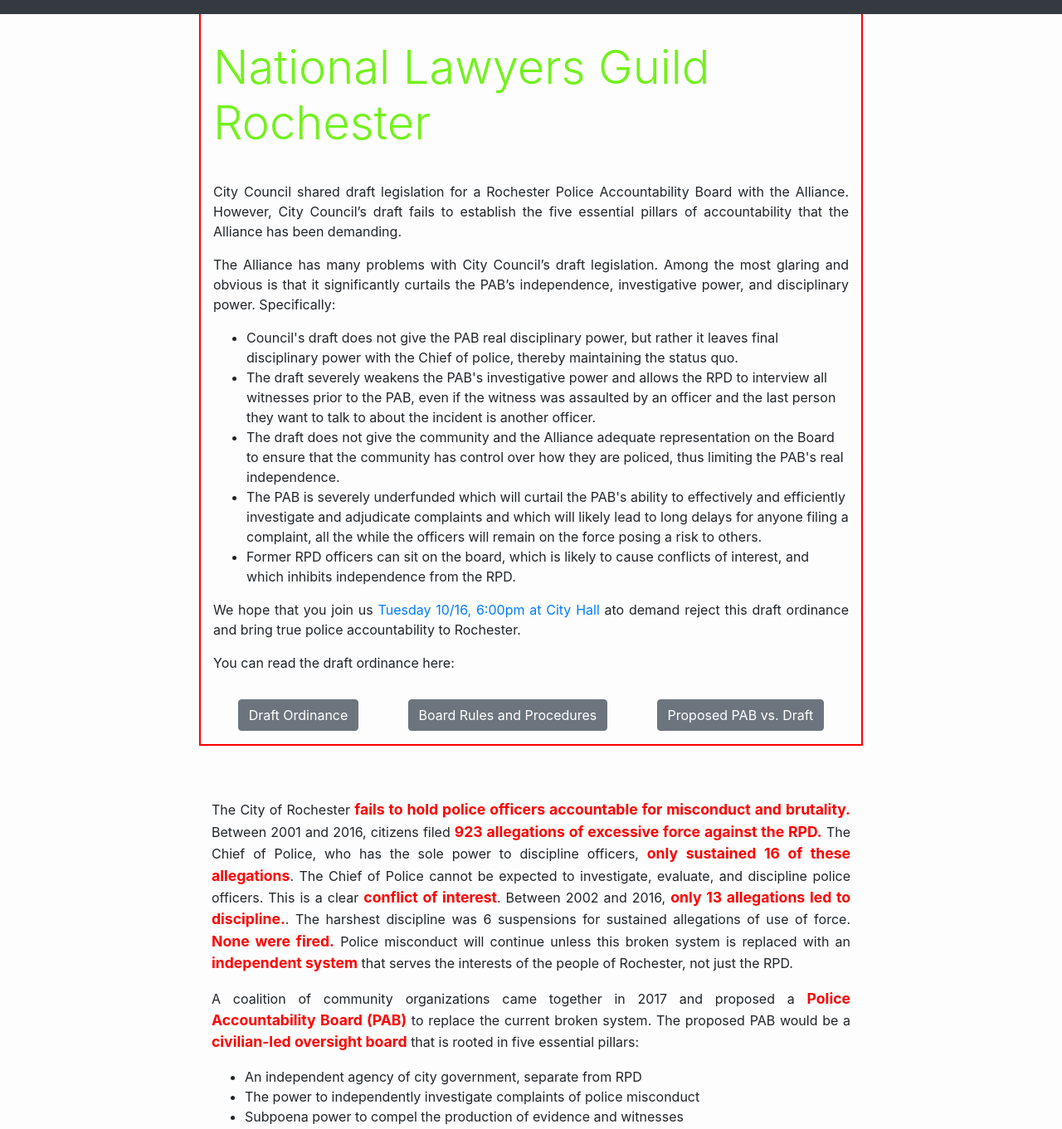
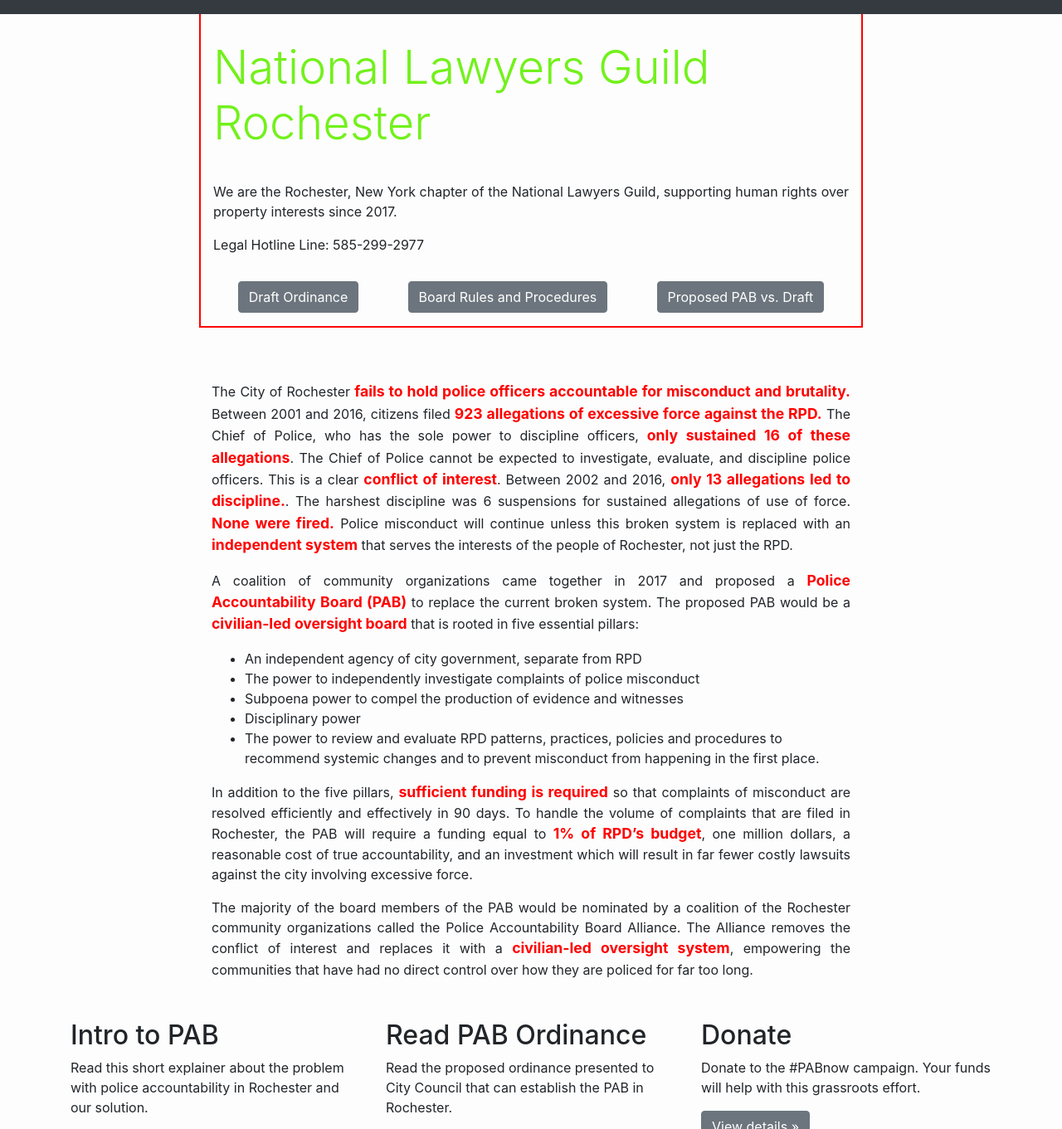
Before and after one commit to christopherbarilla/christopherbarilla.github.io, a Jekyll site: the page built from index.html, in a window 1280 px wide and 1400 px high, scrolled down 791 px, cut to the strip 39-1400 px from the top of the window. Shown: the whole strip at 83% size. Built offline with Jekyll 4.4.1, drawn with Linux system fonts in a browser that asks for light colours; nearby versions of some CDN libraries; comment, search, counter and statistics services are not loaded.

Commit message:
Update index.html

```diff
--- a/index.html
+++ b/index.html
@@ -16,21 +16,8 @@
 	 <div class="jumbotron">
         	<div style="width: 100%; max-width: 800px; border: 2px solid red;" class="container mission-statement">
            	   <h1 class="display-4" style="color:#72F11B">National Lawyers Guild Rochester</h1>
-			<p style="text-align: justify;">City Council shared draft legislation for a Rochester Police Accountability Board with the Alliance. However, City Council’s draft fails to establish the five essential pillars of accountability that the Alliance has been demanding.</p>
-			<p style="text-align: justify;">The Alliance has many problems with City Council’s draft legislation. Among the most glaring and obvious is that it significantly curtails the PAB’s independence, investigative power, and disciplinary power. Specifically:  </p>
-
-			<ul>
-		  		<li>Council's draft does not give the PAB real disciplinary power, but rather it leaves final disciplinary power with the Chief of police, thereby maintaining the status quo. </li>
-				<li>The draft severely weakens the PAB's investigative power and allows the RPD to interview all witnesses prior to the PAB, even if the witness was assaulted by an officer and the last person they want to talk to about the incident is another officer.</li>
-				<li>The draft does not give the community and the Alliance adequate representation on the Board to ensure that the community has control over how they are policed, thus limiting the PAB's real independence. </li>
-				<li>The PAB is severely underfunded which will curtail the PAB's ability to effectively and efficiently investigate and  adjudicate complaints and which will likely lead to long delays for anyone filing a complaint, all the while the officers will remain on the force posing a risk to others.</li>
-				<li>Former RPD officers can sit on the board, which is likely to cause conflicts of interest, and which inhibits independence from the RPD.</p></li>
-			</ul>
-
-
-	 		<p style="text-align: justify;">We hope that you join us <a href="https://www.facebook.com/events/457409914778089/?event_time_id=457409931444754" target"_blank">Tuesday 10/16, 6:00pm at City Hall</a> ato demand reject this draft ordinance and bring true police accountability to Rochester.</p>
-
-	 		<p style="text-align: justify;">You can read the draft ordinance here:</p>
+			<p style="text-align: justify;">We are the Rochester, New York chapter of the National Lawyers Guild, supporting human rights over property interests since 2017.</p>
+			<p style="text-align: justify;">Legal Hotline Line: 585-299-2977</p>
 
 			<div class="container">
 			<!-- Example row of columns -->
```
